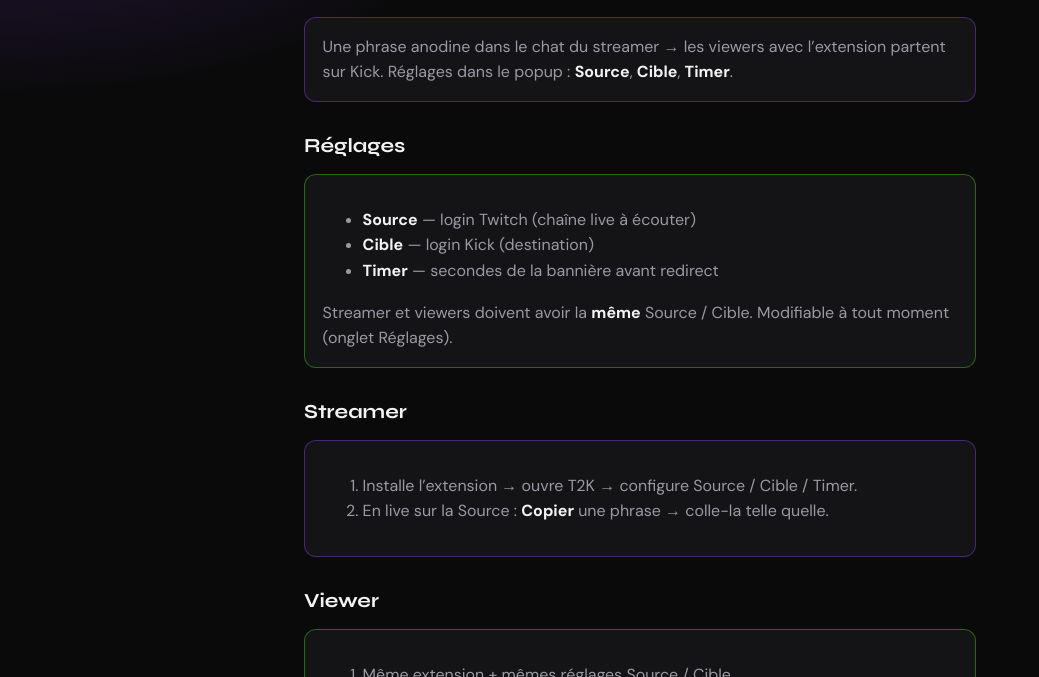
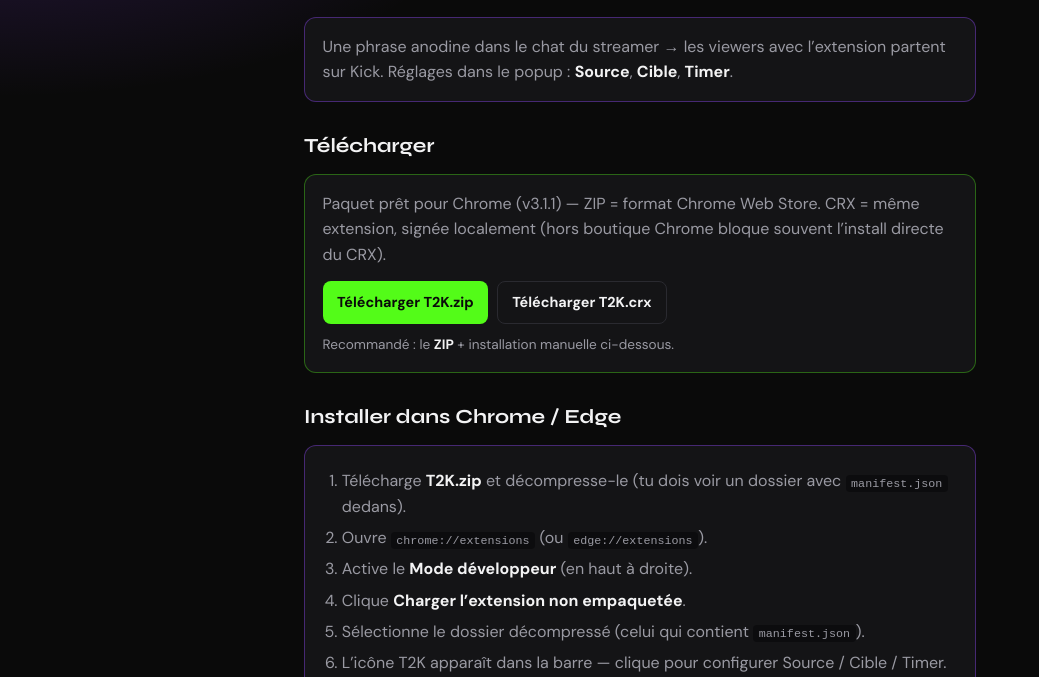
Before and after one commit to t12lve/T2K, a browser extension: page public/index.html in a window 1280 px wide. Shown: the part 123-800 px from the top of the page, without its empty margins (0-1039 px from the left). Drawn offline with Linux system fonts and the light colour scheme.

Commit message:
feat: ship signed T2K.zip/crx and install guide on tutorial
Co-authored-by: Cursor <cursoragent@cursor.com>

```diff
--- a/public/index.html
+++ b/public/index.html
@@ -36,7 +36,20 @@
     p, li { color: var(--muted); }
     li strong { color: var(--ink); }
     a { color: var(--kick); }
-    code { background: #0c0c0e; padding: 0.1rem 0.35rem; border-radius: 4px; }
+    code { background: #0c0c0e; padding: 0.1rem 0.35rem; border-radius: 4px; font-size: 0.9em; }
+    .dl {
+      display: flex; flex-wrap: wrap; gap: 0.55rem; margin-top: 0.85rem;
+    }
+    .dl a {
+      display: inline-flex; align-items: center; gap: 0.35rem;
+      padding: 0.55rem 0.9rem; border-radius: 8px; font-weight: 700;
+      text-decoration: none; font-size: 0.9rem;
+    }
+    .dl .primary { background: var(--kick); color: #0a0a0a; }
+    .dl .secondary { background: transparent; color: var(--ink); border: 1px solid var(--line); }
+    .note { font-size: 0.85rem; margin: 0.65rem 0 0; }
+    ol.steps { margin: 0.4rem 0 0; padding-left: 1.2rem; }
+    ol.steps li { margin: 0.35rem 0; }
     footer { margin-top: 2rem; padding-top: 1rem; border-top: 1px solid var(--line); color: var(--muted); font-size: 0.88rem; }
   </style>
 </head>
@@ -55,6 +68,37 @@
         Une phrase anodine dans le chat du streamer → les viewers avec l’extension
         partent sur Kick. Réglages dans le popup : <strong style="color:var(--ink)">Source</strong>,
         <strong style="color:var(--ink)">Cible</strong>, <strong style="color:var(--ink)">Timer</strong>.
+      </p>
+    </div>
+
+    <h2>Télécharger</h2>
+    <div class="card ki">
+      <p style="margin:0;">
+        Paquet prêt pour Chrome (v3.1.1) — ZIP = format Chrome Web Store.
+        CRX = même extension, signée localement (hors boutique Chrome bloque souvent l’install directe du CRX).
+      </p>
+      <div class="dl">
+        <a class="primary" href="T2K.zip" download>Télécharger T2K.zip</a>
+        <a class="secondary" href="T2K.crx" download>Télécharger T2K.crx</a>
+      </div>
+      <p class="note">
+        Recommandé : le <strong style="color:var(--ink)">ZIP</strong> + installation manuelle ci-dessous.
+      </p>
+    </div>
+
+    <h2>Installer dans Chrome / Edge</h2>
+    <div class="card tw">
+      <ol class="steps">
+        <li>Télécharge <strong style="color:var(--ink)">T2K.zip</strong> et décompresse-le (tu dois voir un dossier avec <code>manifest.json</code> dedans).</li>
+        <li>Ouvre <code>chrome://extensions</code> (ou <code>edge://extensions</code>).</li>
+        <li>Active le <strong style="color:var(--ink)">Mode développeur</strong> (en haut à droite).</li>
+        <li>Clique <strong style="color:var(--ink)">Charger l’extension non empaquetée</strong>.</li>
+        <li>Sélectionne le dossier décompressé (celui qui contient <code>manifest.json</code>).</li>
+        <li>L’icône T2K apparaît dans la barre — clique pour configurer Source / Cible / Timer.</li>
+      </ol>
+      <p class="note">
+        Après une mise à jour du ZIP : remplace les fichiers du dossier, puis clique
+        <strong style="color:var(--ink)">Actualiser</strong> sur la carte T2K dans <code>chrome://extensions</code>.
       </p>
     </div>
 
@@ -88,7 +132,9 @@
     </div>
 
     <footer>
-      <a href="https://github.com/t12lve/T2K">GitHub</a> · phrases discrètes · pas de registre
+      <a href="https://github.com/t12lve/T2K">GitHub</a> ·
+      <a href="T2K.zip">T2K.zip</a> ·
+      phrases discrètes · pas de registre
     </footer>
   </div>
 </body>
```
Also changed, not shown: package.json (added, +11 -0 lines), scripts/pack-extension.js (added, +44 -0 lines), README.md, 3 other files.
